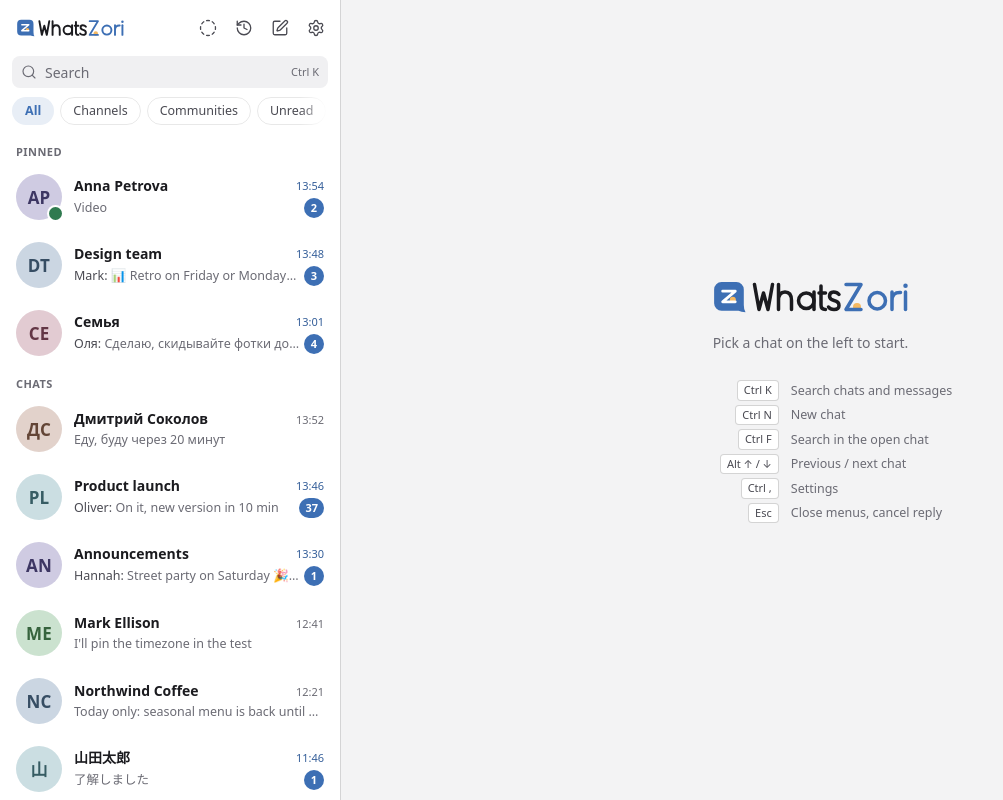
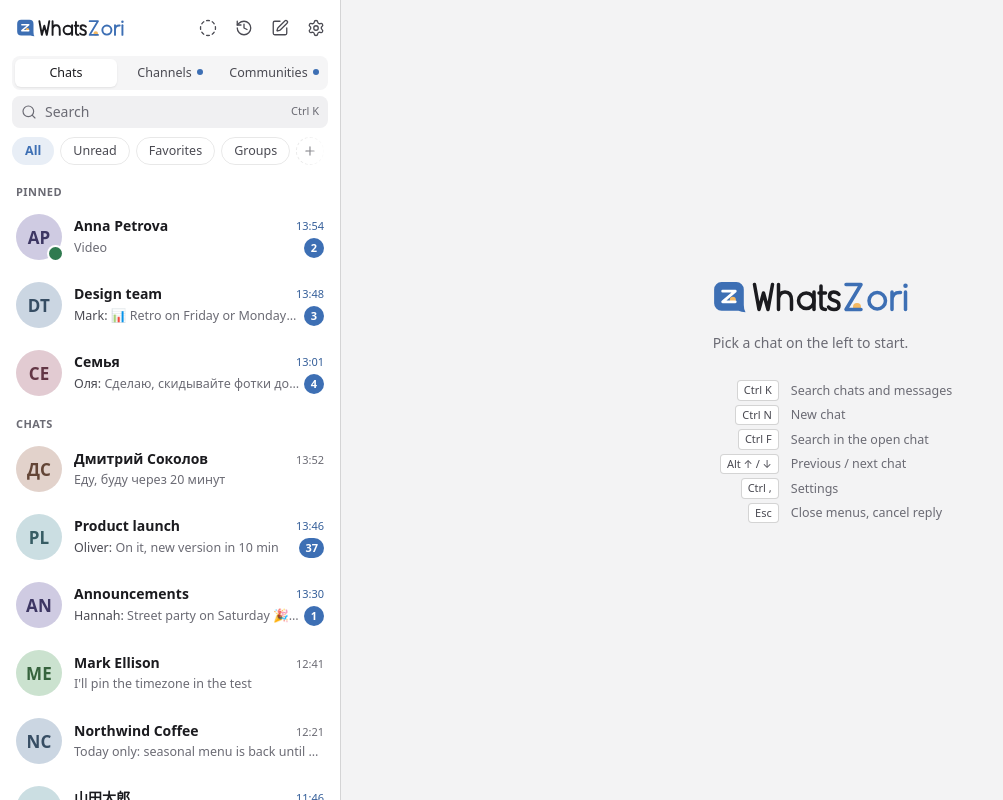
Before and after one commit to whatszori/WhatsZori, a React (Vite) app in the folder frontend/: page / in a window 1280 px wide. Both pictures are taken after a click on the button "QR code. In the mock build, click to simulate a scan.". Shown: the whole page, without its empty margins (0-1003 px from the left). Built offline with nearby package versions, Linux system fonts and the light colour scheme.

Commit message:
channels and communities as tabs above the chat list; right-click hides a tab, Appearance settings bring it back

```diff
--- a/frontend/src/api/types.ts
+++ b/frontend/src/api/types.ts
@@ -673,6 +673,8 @@ export interface AppSettings {
     sidebarWidth: number;
     // the chat list as a column of avatars
     sidebarCompact?: boolean;
+    // tabs above the chat list the user hid ('channels', 'communities')
+    hiddenTabs?: string[];
   };
 }
 
--- a/frontend/src/features/chat-list/ChatListPane.tsx
+++ b/frontend/src/features/chat-list/ChatListPane.tsx
@@ -18,7 +18,8 @@ import { backend } from '../../api';
 import { PluginSlot } from '../../plugin-core/slots';
 import { ViewButtons } from '../../plugin-core/host';
 import { ActivityIndicator } from '../../plugin-core/ActivityIndicator';
-import { buildChatList } from '../../stores/chat-selectors';
+import { buildChatList, type ChatFilter } from '../../stores/chat-selectors';
+import { SectionTabs, useSectionTabs } from './SectionTabs';
 import { useChats } from '../../stores/chats';
 import { useUI } from '../../stores/ui';
 import { IconButton, Input, Logo, Menu, type MenuEntry, type PopoverAnchor } from '../../ui';
@@ -35,7 +36,12 @@ function markAllRead(): void {
 
 export function ChatListPane({ rail = false }: { rail?: boolean }) {
   const chats = useChats((s) => s.chats);
-  const filter = useChats((s) => s.filter);
+  const chipFilter = useChats((s) => s.filter);
+  const tabs = useSectionTabs();
+  const picked = useChats((s) => s.section);
+  // a tab that went away (hidden, or nothing in it anymore) falls back to chats
+  const section = tabs.includes(picked) ? picked : 'chats';
+  const filter: ChatFilter = section === 'chats' ? chipFilter : section;
   const query = useChats((s) => s.query);
   const showArchived = useChats((s) => s.showArchived);
   const { setQuery, setShowArchived } = useChats.getState();
@@ -112,7 +118,13 @@ export function ChatListPane({ rail = false }: { rail?: boolean }) {
             <h1 className="wz-chat-pane__title">Archived</h1>
           </>
         ) : rail ? (
-          <h1 className="wz-chat-pane__title wz-chat-pane__title--large">Chats</h1>
+          <h1 className="wz-chat-pane__title wz-chat-pane__title--large">
+            {section === 'channels'
+              ? 'Channels'
+              : section === 'communities'
+                ? 'Communities'
+                : 'Chats'}
+          </h1>
         ) : (
           <Logo className="wz-wordmark" height={22} />
         )}
@@ -189,6 +201,7 @@ export function ChatListPane({ rail = false }: { rail?: boolean }) {
         />
       </header>
 
+      {!showArchived && <SectionTabs tabs={tabs} />}
       <div className="wz-chat-pane__tools">
         <Input
           ref={searchRef}
@@ -225,7 +238,7 @@ export function ChatListPane({ rail = false }: { rail?: boolean }) {
             )
           }
         />
-        {!showArchived && <FilterChips />}
+        {!showArchived && section === 'chats' && <FilterChips />}
       </div>
 
       <ChatList view={list} showArchived={showArchived} query={query} filter={filter} />
--- a/frontend/src/features/chat-list/FilterChips.tsx
+++ b/frontend/src/features/chat-list/FilterChips.tsx
@@ -74,14 +74,8 @@ export function FilterChips() {
   const row = useRef<HTMLDivElement>(null);
   const closeMenu = useCallback(() => setMenu(null), []);
 
-  const hasCommunities = useChats((s) => Object.values(s.chats).some((c) => c.isCommunity));
-  const hasChannels = useChats((s) => Object.values(s.chats).some((c) => c.channel));
-  // right after "All", so they're in sight even when the row has to scroll
   const options: { value: ChatFilter; label: string; list?: number }[] = [
-    BUILT_IN[0],
-    ...(hasChannels ? [{ value: 'channels' as ChatFilter, label: 'Channels' }] : []),
-    ...(hasCommunities ? [{ value: 'communities' as ChatFilter, label: 'Communities' }] : []),
-    ...BUILT_IN.slice(1),
+    ...BUILT_IN,
     ...lists.map((l) => ({ value: `list:${l.id}` as ChatFilter, label: l.name, list: l.id })),
   ];
 
--- /dev/null
+++ b/frontend/src/features/chat-list/SectionTabs.css
@@ -0,0 +1,63 @@
+.wz-sections {
+  display: flex;
+  gap: 2px;
+  margin: 0 12px 6px;
+  padding: 3px;
+  border-radius: var(--wz-radius-md);
+  background: var(--wz-bg-secondary);
+}
+
+.wz-sections__tab {
+  position: relative;
+  flex: 1;
+  min-width: 0;
+  padding: 5px 6px;
+  overflow: hidden;
+  border-radius: calc(var(--wz-radius-md) - 2px);
+  color: var(--wz-text-secondary);
+  font-size: var(--wz-font-size-sm);
+  font-weight: 500;
+  text-overflow: ellipsis;
+  white-space: nowrap;
+  cursor: pointer;
+}
+
+.wz-sections__tab:hover {
+  color: var(--wz-text-primary);
+}
+
+.wz-sections__tab--on {
+  background: var(--wz-bg-primary);
+  box-shadow: 0 1px 2px rgb(0 0 0 / 0.08);
+  color: var(--wz-text-primary);
+}
+
+.wz-sections__dot {
+  display: inline-block;
+  width: 6px;
+  height: 6px;
+  margin-left: 5px;
+  border-radius: 50%;
+  background: var(--wz-accent);
+  vertical-align: 2px;
+}
+
+.wz-sections__hint {
+  margin: 0;
+  max-width: 230px;
+  padding: 6px 12px 2px;
+  color: var(--wz-text-muted);
+  white-space: normal;
+  font-size: var(--wz-font-size-xs);
+}
+
+.wz-app--compact .wz-sections {
+  display: none;
+}
+
+/* the toggles in Settings → Appearance */
+.wz-settings-stack {
+  display: flex;
+  flex-direction: column;
+  gap: 8px;
+}
--- /dev/null
+++ b/frontend/src/features/chat-list/SectionTabs.tsx
@@ -0,0 +1,114 @@
+import { useState, type MouseEvent } from 'react';
+import { EyeOff } from 'lucide-react';
+import { useChats, type ChatSection } from '../../stores/chats';
+import { useSettings } from '../../stores/settings';
+import { Menu, type PopoverAnchor } from '../../ui';
+import './SectionTabs.css';
+
+// Chats / Channels / Communities above the chat list. Channels and communities only show when
+// there are some, and either can be hidden (right-click, or Settings → Appearance).
+
+export type HideableTab = 'channels' | 'communities';
+
+const LABELS: Record<ChatSection, string> = {
+  chats: 'Chats',
+  channels: 'Channels',
+  communities: 'Communities',
+};
+
+// one empty list, so the selector returns the same thing every time
+const NONE: HideableTab[] = [];
+
+export function useHiddenTabs(): HideableTab[] {
+  return useSettings((s) => (s.settings.ui.hiddenTabs as HideableTab[] | undefined) ?? NONE);
+}
+
+export function setTabHidden(tab: HideableTab, hidden: boolean): void {
+  useSettings.getState().update((s) => {
+    const cur = new Set(s.ui.hiddenTabs ?? []);
+    if (hidden) cur.add(tab);
+    else cur.delete(tab);
+    return { ...s, ui: { ...s.ui, hiddenTabs: [...cur] } };
+  });
+  if (hidden && useChats.getState().section === tab) useChats.getState().setSection('chats');
+}
+
+// the tabs there are to show (chats alone means no row at all)
+export function useSectionTabs(): ChatSection[] {
+  const hidden = useHiddenTabs();
+  const hasChannels = useChats((s) => Object.values(s.chats).some((c) => c.channel));
+  const hasCommunities = useChats((s) => Object.values(s.chats).some((c) => c.isCommunity));
+  const tabs: ChatSection[] = ['chats'];
+  if (hasChannels && !hidden.includes('channels')) tabs.push('channels');
+  if (hasCommunities && !hidden.includes('communities')) tabs.push('communities');
+  return tabs;
+}
+
+export function SectionTabs({ tabs }: { tabs: ChatSection[] }) {
+  const section = useChats((s) => s.section);
+  const setSection = useChats((s) => s.setSection);
+  const unread = useChats((s) => {
+    const n: Record<ChatSection, number> = { chats: 0, channels: 0, communities: 0 };
+    for (const c of Object.values(s.chats)) {
+      if (!c.unread || c.archived || c.muted) continue;
+      if (c.channel) n.channels++;
+      else if (c.community) n.communities++;
+    }
+    return `${n.channels}/${n.communities}`;
+  });
+  const [unreadChannels, unreadCommunities] = unread.split('/').map(Number);
+  const [menu, setMenu] = useState<{ tab: HideableTab; anchor: PopoverAnchor } | null>(null);
+
+  if (tabs.length < 2) return null;
+
+  const onContext = (tab: ChatSection) => (e: MouseEvent<HTMLButtonElement>) => {
+    if (tab === 'chats') return;
+    e.preventDefault();
+    setMenu({ tab, anchor: { x: e.clientX, y: e.clientY } });
+  };
+
+  return (
+    <div className="wz-sections" role="tablist" aria-label="Sections">
+      {tabs.map((t) => {
+        const badge =
+          t === 'channels' ? unreadChannels : t === 'communities' ? unreadCommunities : 0;
+        return (
+          <button
+            key={t}
+            type="button"
+            role="tab"
+            aria-selected={section === t}
+            className={`wz-sections__tab${section === t ? ' wz-sections__tab--on' : ''}`}
+            onClick={() => setSection(t)}
+            onContextMenu={onContext(t)}
+            title={t === 'chats' ? undefined : 'Right-click to hide this tab'}
+          >
+            {LABELS[t]}
+            {badge > 0 && <span className="wz-sections__dot" aria-label={`${badge} unread`} />}
+          </button>
+        );
+      })}
+      <Menu
+        open={!!menu}
+        anchor={menu?.anchor ?? null}
+        onClose={() => setMenu(null)}
+        label="Tab"
+        items={
+          menu
+            ? [
+                {
+                  id: 'hide',
+                  label: `Hide the ${LABELS[menu.tab]} tab`,
+                  icon: <EyeOff size={16} />,
+                  onSelect: () => setTabHidden(menu.tab, true),
+                },
+              ]
+            : []
+        }
+        header={
+          <p className="wz-sections__hint">You can show it again in Settings → Appearance.</p>
+        }
+      />
+    </div>
+  );
+}
--- a/frontend/src/features/settings/sections/AppearanceSection.tsx
+++ b/frontend/src/features/settings/sections/AppearanceSection.tsx
@@ -7,6 +7,7 @@ import { Bubble } from '../../conversation/Bubble';
 import '../../conversation/Bubble.css';
 import { Group, Page, Row } from './common';
 import { WallpaperRows } from './Wallpaper';
+import { setTabHidden, useHiddenTabs } from '../../chat-list/SectionTabs';
 
 type Appearance = AppSettings['appearance'];
 
@@ -42,6 +43,7 @@ const PREVIEW: Message[] = [
 
 export function AppearanceSection() {
   const a = useSettings((s) => s.settings.appearance);
+  const hidden = useHiddenTabs();
   const update = useSettings((s) => s.update);
   const set = (patch: Partial<Appearance>) =>
     update((s) => ({ ...s, appearance: { ...s.appearance, ...patch } }));
@@ -149,6 +151,26 @@ export function AppearanceSection() {
         </Row>
       </Group>
 
+      <Group title="Chat list">
+        <Row
+          label="Tabs"
+          description="Shown above the chat list when you have channels or communities. Right-click a tab to hide it."
+        >
+          <div className="wz-settings-stack">
+            <Toggle
+              label="Channels"
+              checked={!hidden.includes('channels')}
+              onChange={(on) => setTabHidden('channels', !on)}
+            />
+            <Toggle
+              label="Communities"
+              checked={!hidden.includes('communities')}
+              onChange={(on) => setTabHidden('communities', !on)}
+            />
+          </div>
+        </Row>
+      </Group>
+
       <Group title="Messages">
         <Row label="Density" description="Compact fits more chats and messages on screen.">
           <Segmented
--- a/frontend/src/stores/chats.ts
+++ b/frontend/src/stores/chats.ts
@@ -4,10 +4,15 @@ import type { ChatFilter } from './chat-selectors';
 import { toastError } from './toasts';
 import { useUI } from './ui';
 
+// the tabs above the chat list
+export type ChatSection = 'chats' | 'channels' | 'communities';
+
 interface ChatsState {
   chats: Record<JID, Chat>;
   loaded: boolean;
   filter: ChatFilter;
+  // which tab above the chat list is open
+  section: ChatSection;
   query: string;
   showArchived: boolean;
   // chatJid -> senderJid -> senderName
@@ -24,6 +29,7 @@ interface ChatsState {
   upsert(chat: Chat): void;
   remove(jid: JID): void;
   setFilter(filter: ChatFilter): void;
+  setSection(section: ChatSection): void;
   setQuery(query: string): void;
   setShowArchived(show: boolean): void;
   setTyping(chatJid: JID, senderJid: JID, name: string, typing: boolean): void;
@@ -58,6 +64,7 @@ export const useChats = create<ChatsState>((set, get) => {
     chats: {},
     loaded: false,
     filter: 'all',
+    section: 'chats',
     query: '',
     showArchived: false,
     typing: {},
@@ -132,6 +139,7 @@ export const useChats = create<ChatsState>((set, get) => {
         delete chats[jid];
         return { chats };
       }),
+    setSection: (section) => set({ section, showArchived: false }),
     setFilter: (filter) => set({ filter }),
     setQuery: (query) => set({ query }),
     setShowArchived: (showArchived) => set({ showArchived }),
```
Also changed, not shown: 1 other file (tests, documents, lock files or other folders).
